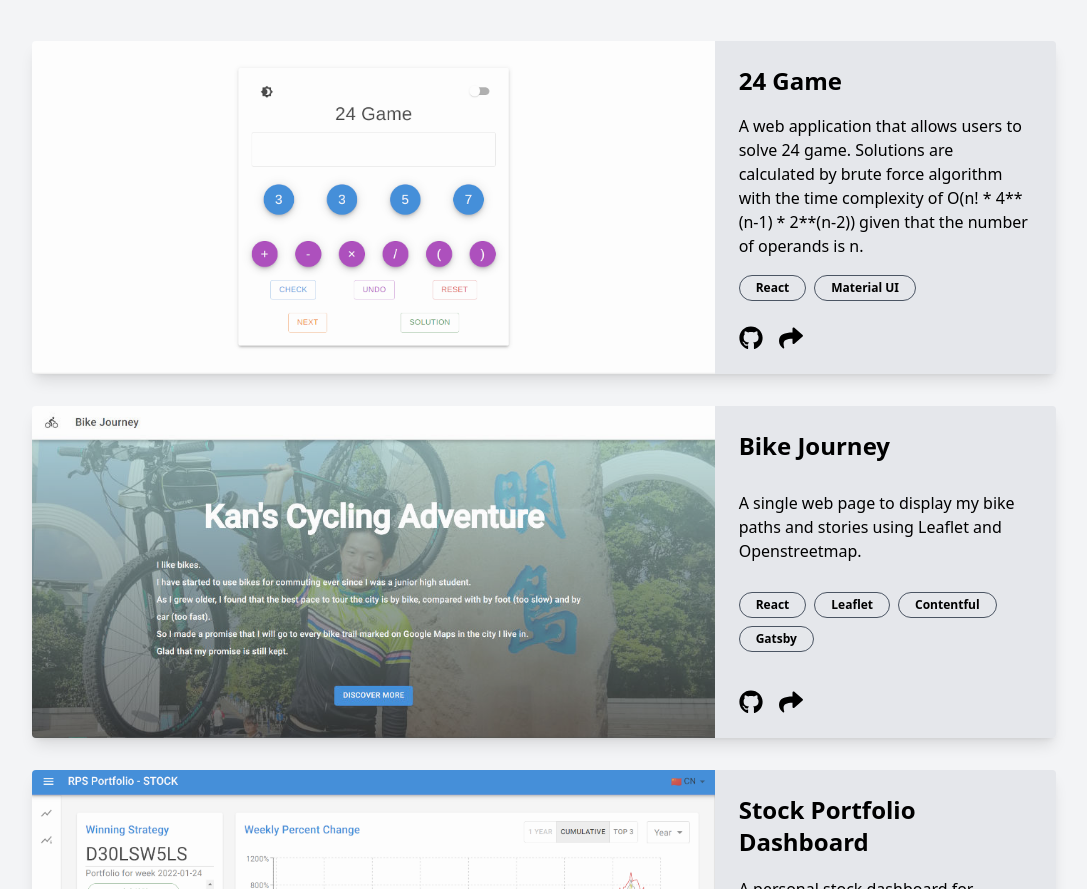
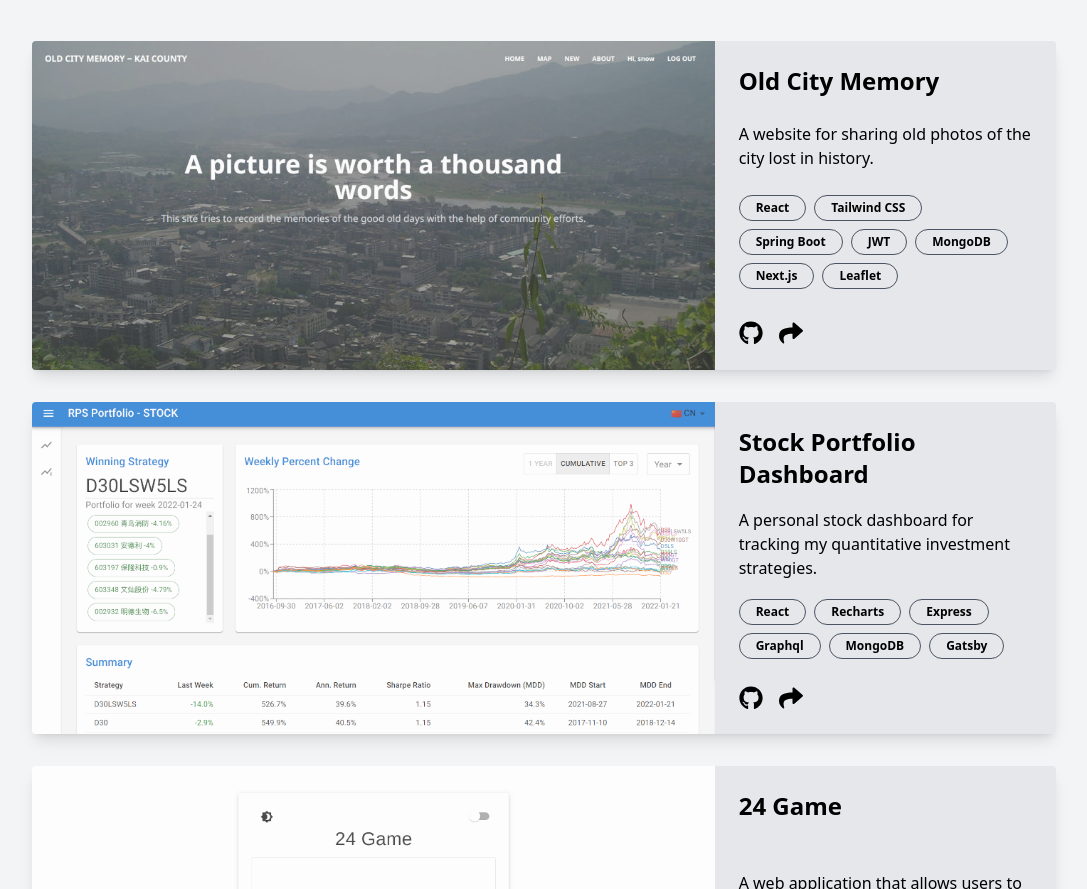
Before and after one commit to kan-fu/kan-fu.github.io, a Next.js app: page / in a window 1280 px wide. Shown: the part 1911-2800 px from the top of the page, without its empty margins (96-1183 px from the left). Built offline with nearby package versions, Linux system fonts and the light colour scheme.

Commit message:
add one project

```diff
--- a/components/About.tsx
+++ b/components/About.tsx
@@ -20,7 +20,7 @@ const About = () => {
             python scripts to solve everyday problems.
           </p>
           <p className='text-xl px-4 md:px-8 leading-loose'>
-            Now I am a self-taught react.js developer with focus on MERN stack.
+            Now I am a self-taught full stack developer.
             I am passionate about learning new things and improving my skills.
           </p>
           <p className='text-xl px-4 md:px-8 leading-loose'>
--- a/components/Hero.tsx
+++ b/components/Hero.tsx
@@ -9,7 +9,7 @@ const Hero = () => {
       <div className='flex flex-col md:flex-row justify-between items-center space-y-2 p-4'>
         <article className='w-full md:w-2/3 text-center md:text-left space-y-3 md:tracking-widest'>
           <h1 className='text-5xl font-black '>Hi, I&apos;m Kan</h1>
-          <h2 className='text-3xl font-bold'>React Developer</h2>
+          <h2 className='text-2xl md:text-3xl font-bold'>Full Stack Web Developer</h2>
           <h3 className='text-xl'>based in Victoria, Canada</h3>
           <div className='flex flex-row space-x-2 justify-center md:justify-start'>
             {socialLinks.map((socialLink, index) => (
--- a/constants/projects.tsx
+++ b/constants/projects.tsx
@@ -4,10 +4,45 @@ import { AiOutlineDatabase } from 'react-icons/ai'
 
 const projects = [
   {
+    name: 'Old City Memory',
+    link: '/old-city-memo.jpg',
+    description: 'A website for sharing old photos of the city lost in history.',
+    keywords: ['React', 'Tailwind CSS', 'Spring Boot', 'JWT', 'MongoDB', 'Next.js', 'Leaflet'],
+    icons: [
+      {
+        name: 'Github',
+        component: <FaGithub />,
+        link: 'https://github.com/kan-fu/old-city-memo',
+      },
+      {
+        name: 'External Link',
+        component: <FaShare />,
+        link: 'https://old-city-memo.vercel.app/',
+      },
+    ],
+  },
+  {
+    name: 'Stock Portfolio Dashboard',
+    link: '/rps.png',
+    description: 'A personal stock dashboard for tracking my quantitative investment strategies.',
+    keywords: ['React', 'Recharts', 'Express', 'Graphql', 'MongoDB', 'Gatsby'],
+    icons: [
+      {
+        name: 'Github',
+        component: <FaGithub />,
+        link: 'https://github.com/kan-fu/rps-portfolio-dashboard',
+      },
+      {
+        name: 'External Link',
+        component: <FaShare />,
+        link: 'https://rps-portfolio.netlify.app/',
+      },
+    ],
+  },
+  {
     name: '24 Game',
     link: '/24.png',
-    description:
-      'A web application that allows users to solve 24 game. Solutions are calculated by brute force algorithm with the time complexity of O(n! * 4**(n-1) * 2**(n-2)) given that the number of operands is n.',
+    description: 'A web application that allows users to solve 24 game.',
     keywords: ['React', 'Material UI'],
     icons: [
       {
@@ -41,36 +76,12 @@ const projects = [
       },
     ],
   },
-  {
-    name: 'Stock Portfolio Dashboard',
-    link: '/rps.png',
-    description:
-      'A personal stock dashboard for tracking my quantitative investment strategies.',
-    keywords: ['React', 'Recharts', 'Express', 'Graphql', 'MongoDB', 'Gatsby'],
-    icons: [
-      {
-        name: 'Github',
-        component: <FaGithub />,
-        link: 'https://github.com/kan-fu/rps-portfolio-dashboard',
-      },
-      {
-        name: 'External Link',
-        component: <FaShare />,
-        link: 'https://rps-portfolio.netlify.app/',
-      },
-    ],
-  },
+
   {
     name: 'Freecodecamp Projects',
     link: '/freecodecamp.png',
     description: 'Projects that help me get these certificates.',
-    keywords: [
-      'Repsonsive Design',
-      'JS Algorithms',
-      'Front End',
-      'Back End',
-      'Full Stack Open',
-    ],
+    keywords: ['Repsonsive Design', 'JS Algorithms', 'Front End', 'Back End', 'Full Stack Open'],
     icons: [
       {
         name: 'Responsive Design',
--- a/package.json
+++ b/package.json
@@ -11,7 +11,7 @@
   "dependencies": {
     "@formspree/react": "^2.2.4",
     "@headlessui/react": "^1.4.3",
-    "next": "12.0.8",
+    "next": "^12.1.6",
     "next-themes": "^0.0.15",
     "react": "17.0.2",
     "react-dom": "17.0.2",
```
Also changed, not shown: public/old-city-memo.jpg (added), 1 other file (tests, documents, lock files or other folders).
